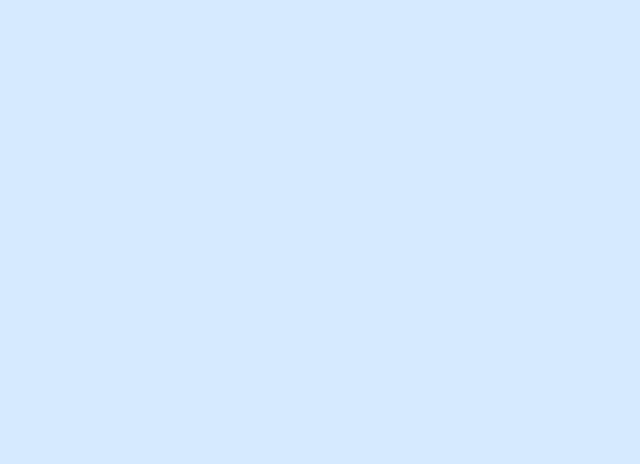
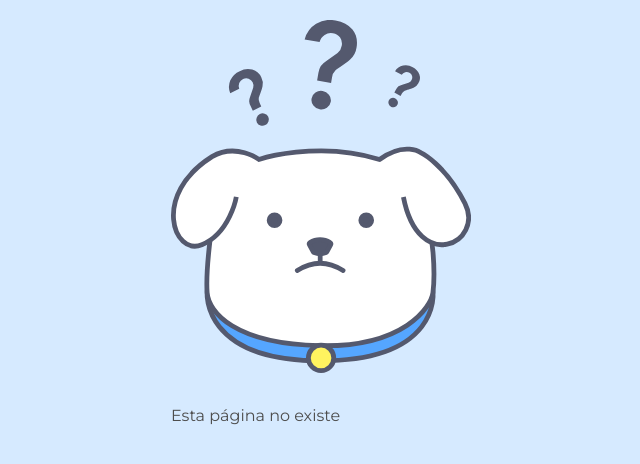
Before and after one commit to Mariq12/project-react-router, a React (Create React App) app: page /posts/1 in a window 1280 px wide. Before the commit this address had no page. Shown: the top 464 px of the page, without its empty margins (319-959 px from the left). Built offline with nearby package versions, Linux system fonts and the light colour scheme.

Commit message:
Se agrega la página para rutas que no existen

```diff
--- a/src/App.js
+++ b/src/App.js
@@ -4,6 +4,7 @@
 import Home from './pages/Home';
 
 import { BrowserRouter as Router, Routes, Route } from 'react-router-dom';
+import Page404 from './pages/Page404';
 
 function App() {
   return (
@@ -11,6 +12,7 @@
       <Routes>
         <Route path="/" element={<Home />} />
         <Route path="/about" element={<About />} />
+        <Route path="*" element={<Page404 />} />
       </Routes>
     </Router>
   );
--- /dev/null
+++ b/src/pages/Page404.jsx
@@ -0,0 +1,16 @@
+import image from '../assets/img/doguito404.svg';
+import '../styles/404.css';
+const Page404 = () => {
+    return (
+        <main className="container flex flex--center flex--column">
+            <figure>
+                <img className="dog-image" src={image} alt="Doguito" />
+                <figcaption>
+                    <p className="notFound-text">Esta página no existe</p>
+                </figcaption>
+            </figure>
+        </main>
+    );
+}
+
+export default Page404;
```
